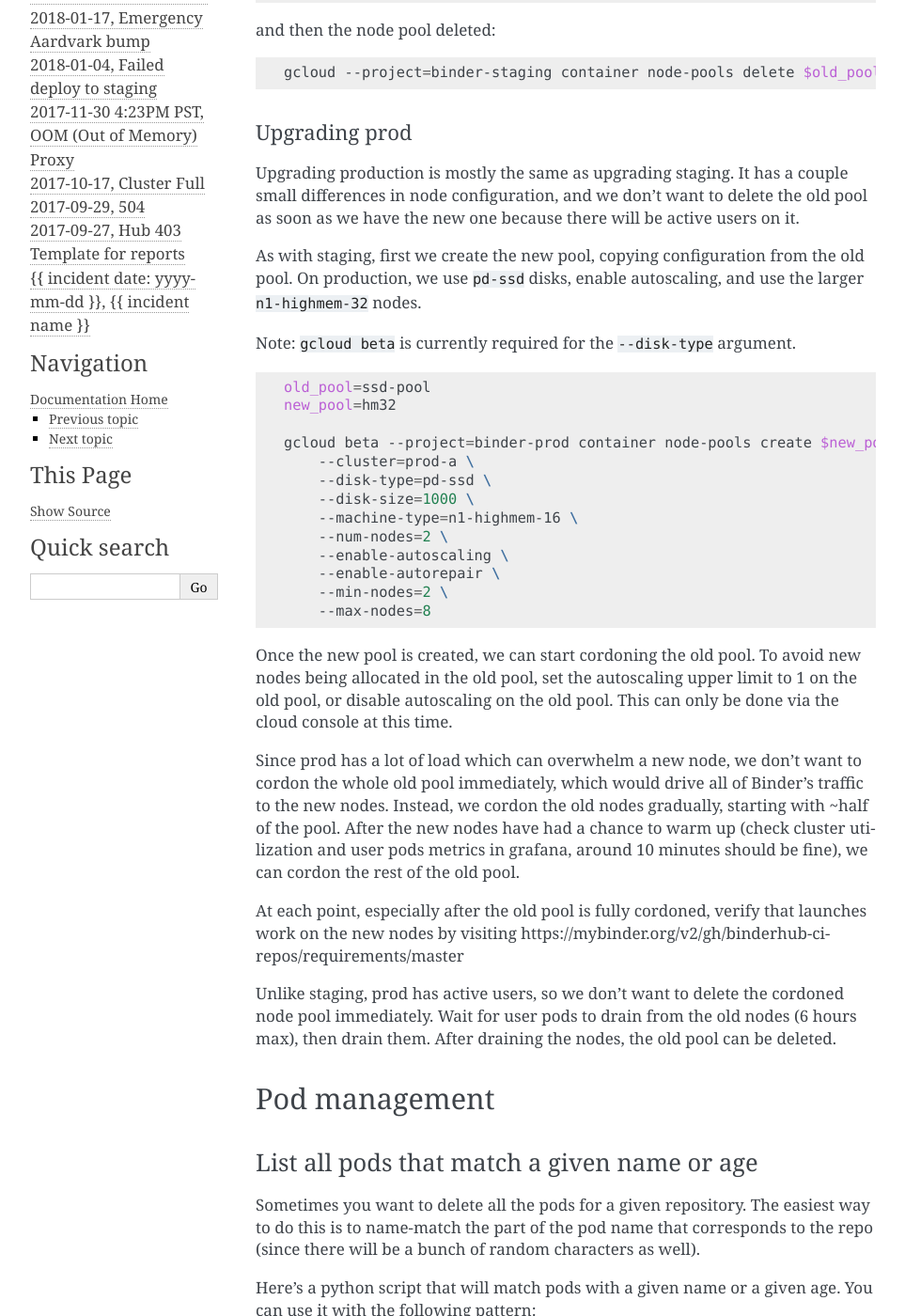
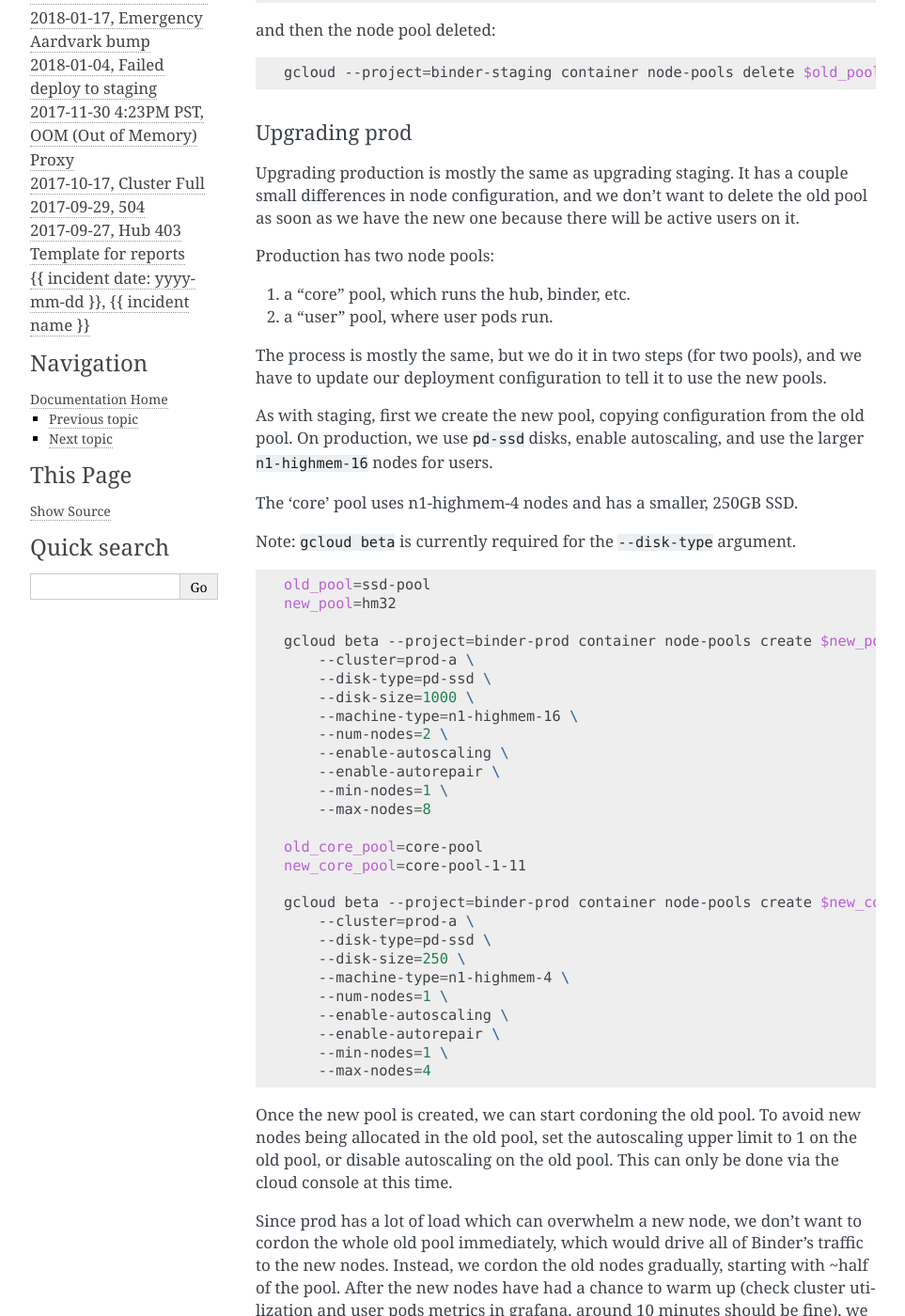
Before and after one commit to jupyterhub/mybinder.org-deploy, a Sphinx documentation site: the page built from docs/source/command_snippets.md, in a window 1280 px wide and 1400 px high, scrolled down 1809 px. Shown: the whole window at 94% size, without its empty margins (148-1111 px from the left). Built offline with Sphinx 7.4.7, drawn with Linux system fonts in a browser that asks for light colours.

Commit message:
add notes about new node pools on prod

````diff
--- a/docs/source/command_snippets.md
+++ b/docs/source/command_snippets.md
@@ -93,10 +93,20 @@ It has a couple small differences in node configuration,
 and we don't want to delete the old pool as soon as we have the new one
 because there will be active users on it.
 
+Production has two node pools:
+
+1. a "core" pool, which runs the hub, binder, etc.
+2. a "user" pool, where user pods run.
+
+The process is mostly the same, but we do it in two steps (for two pools),
+and we have to update our deployment configuration to tell it to use the new pools.
+
 As with staging, first we create the new pool,
 copying configuration from the old pool.
 On production, we use `pd-ssd` disks, enable autoscaling,
-and use the larger `n1-highmem-32` nodes.
+and use the larger `n1-highmem-16` nodes for users.
+
+The 'core' pool uses n1-highmem-4 nodes and has a smaller, 250GB SSD.
 
 Note: `gcloud beta` is currently required for the `--disk-type` argument.
 
@@ -112,8 +122,22 @@ gcloud beta --project=binder-prod container node-pools create $new_pool \
     --num-nodes=2 \
     --enable-autoscaling \
     --enable-autorepair \
-    --min-nodes=2 \
+    --min-nodes=1 \
     --max-nodes=8
+
+old_core_pool=core-pool
+new_core_pool=core-pool-1-11
+
+gcloud beta --project=binder-prod container node-pools create $new_core_pool \
+    --cluster=prod-a \
+    --disk-type=pd-ssd \
+    --disk-size=250 \
+    --machine-type=n1-highmem-4 \
+    --num-nodes=1 \
+    --enable-autoscaling \
+    --enable-autorepair \
+    --min-nodes=1 \
+    --max-nodes=4
 ```
 
 Once the new pool is created, we can start cordoning the old pool.
````
Also changed, not shown: docs/source/production_environment.md (+18 -0 lines).
